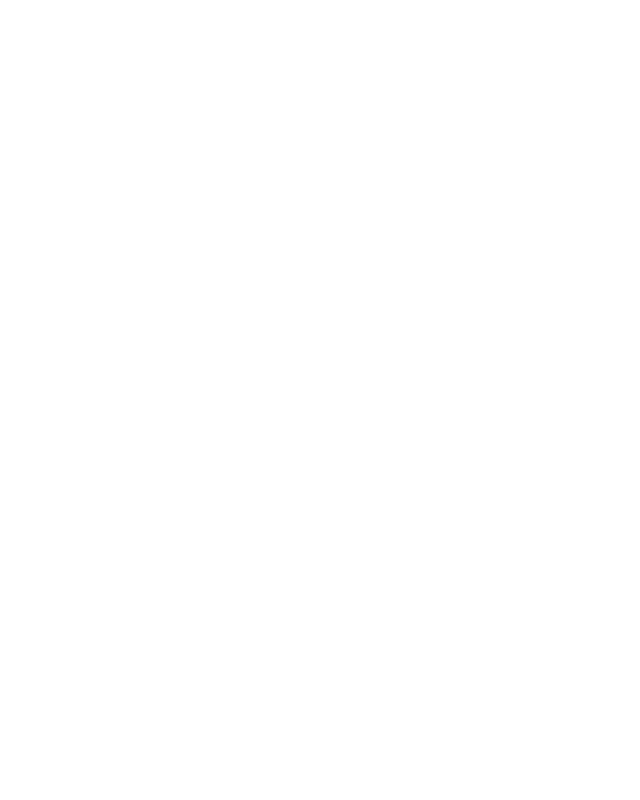
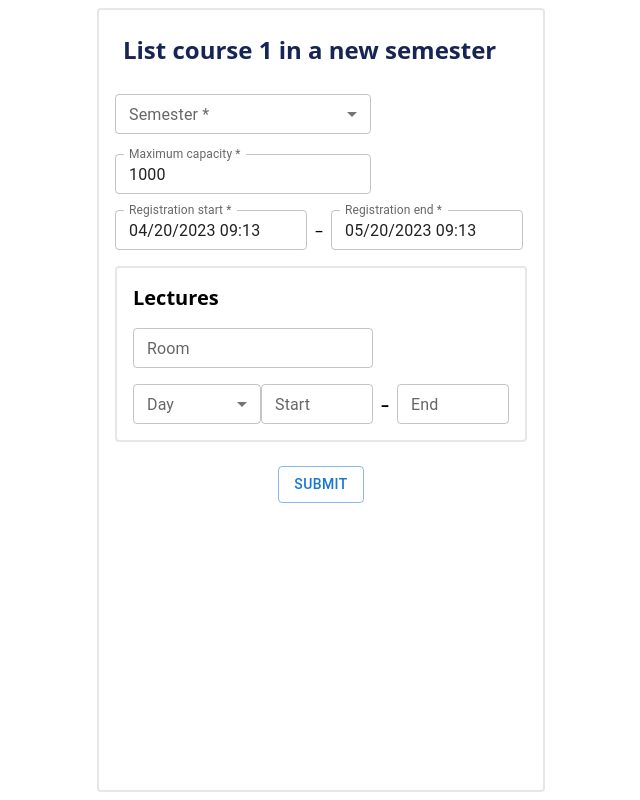
Before and after one commit to TheRikej/courses-registrator, a React (Vite) app in the folder application/: page /courses/1/list in a window 1280 px wide. Shown: the whole page, without its empty margins (319-959 px from the left). Built offline with nearby package versions, Linux system fonts and the light colour scheme.

Commit message:
feat: add routing

```diff
--- a/application/package.json
+++ b/application/package.json
@@ -26,6 +26,7 @@
     "react": "^18.2.0",
     "react-dom": "^18.2.0",
     "react-hook-form": "^7.43.9",
+    "react-router-dom": "^6.12.1",
     "recoil": "^0.7.7",
     "yup": "^1.1.1",
     "zod": "^3.21.4"
--- a/application/src/App.tsx
+++ b/application/src/App.tsx
@@ -1,10 +1,16 @@
 import React from 'react'
+import {Route, Routes} from "react-router-dom";
+import CourseSemesterForm from './components/CourseSemesterForm';
 
 function App() {
   return (
-      <div className="flex items-center justify-center m-auto h-screen">
-
-      </div>
+      <>
+          <div className="flex justify-center m-auto h-screen">
+              <Routes>
+                  <Route path="/courses/:code/list/" element={<CourseSemesterForm />} />
+              </Routes>
+          </div>
+      </>
   )
 }
 
--- a/application/src/components/CourseForm.tsx
+++ b/application/src/components/CourseSemesterForm.tsx
@@ -6,6 +6,7 @@
 import formatSemester from "../utils/semester";
 import {DateTimePicker, TimePicker} from "@mui/x-date-pickers";
 import workDays from "../utils/days";
+import {useParams} from "react-router-dom";
 
 const schema = z.object({
   semester: z.string().nonempty('Semester is required.'),
@@ -26,7 +27,7 @@
   path: ["timeHourTo"],
 });
 
-interface CourseForm {
+interface CourseSemesterForm {
   semester: string,
   registrationFrom: Date,
   registrationTo: Date,
@@ -37,16 +38,17 @@
   timeHourTo: Date | null,
 }
 
-const CourseForm = () => {
+const CourseSemesterForm = () => {
   const {
     register,
     handleSubmit,
     control,
     getValues,
     formState: { errors },
-  } = useForm<CourseForm>({
+  } = useForm<CourseSemesterForm>({
     resolver: zodResolver(schema),
   });
+  const { code } = useParams();
 
   //TODO: fetch semester API
   const semesters = [
@@ -85,7 +87,7 @@
       onSubmit={handleSubmit(onSubmit)}
     >
       <h1 className="font-poppins text-2xl m-6 font-bold text-blue-950">
-        List the course in a new semester
+        List course {code} in a new semester
       </h1>
       <div className="mx-4 my-1 w-64">
         <TextField
@@ -274,4 +276,4 @@
   );
 };
 
-export default CourseForm;
+export default CourseSemesterForm;
--- a/application/src/main.tsx
+++ b/application/src/main.tsx
@@ -3,9 +3,12 @@
 import App from './App'
 import {AdapterDateFns} from "@mui/x-date-pickers/AdapterDateFns";
 import {LocalizationProvider} from "@mui/x-date-pickers/LocalizationProvider";
+import { BrowserRouter } from 'react-router-dom';
 
 ReactDOM.createRoot(document.getElementById('root') as HTMLElement).render(
     <LocalizationProvider dateAdapter={AdapterDateFns}>
-        <App />
+        <BrowserRouter>
+            <App />
+        </BrowserRouter>
     </LocalizationProvider>
 )
```
Also changed, not shown: 1 other file (tests, documents, lock files or other folders).
